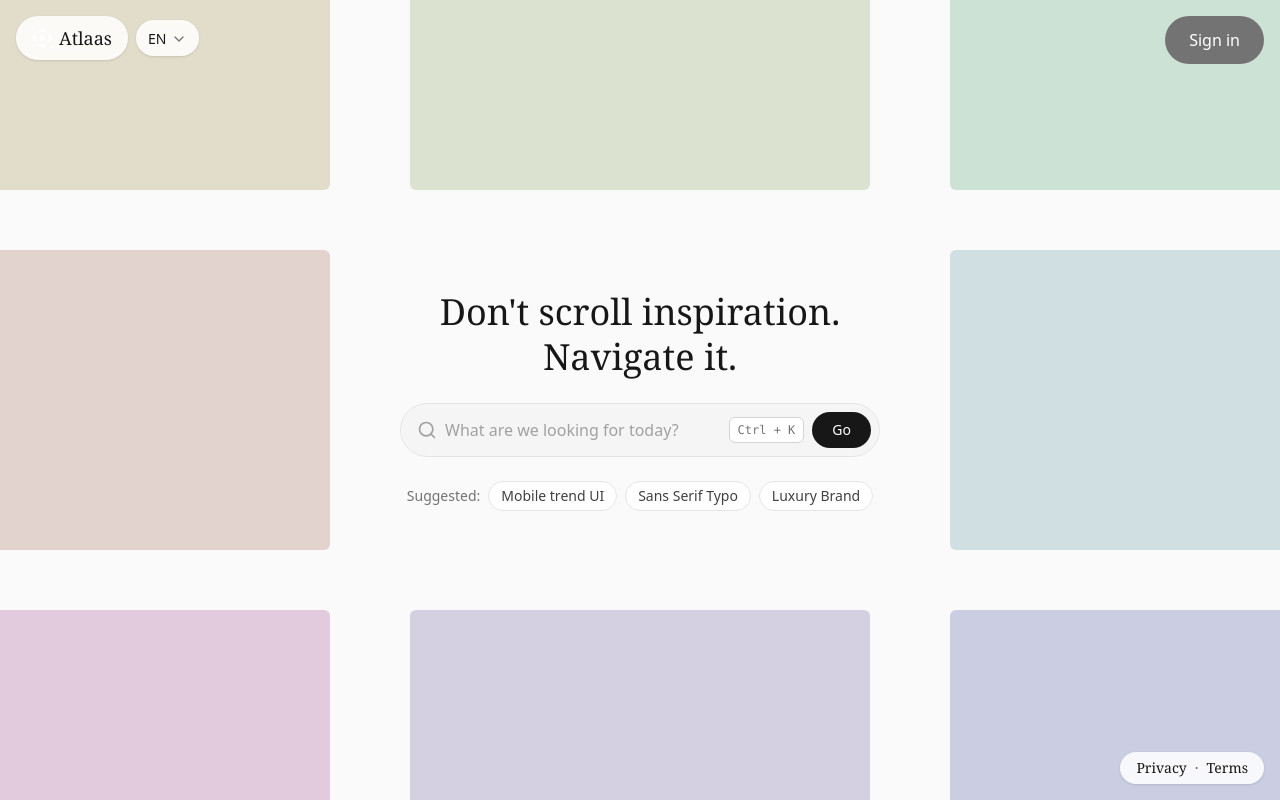
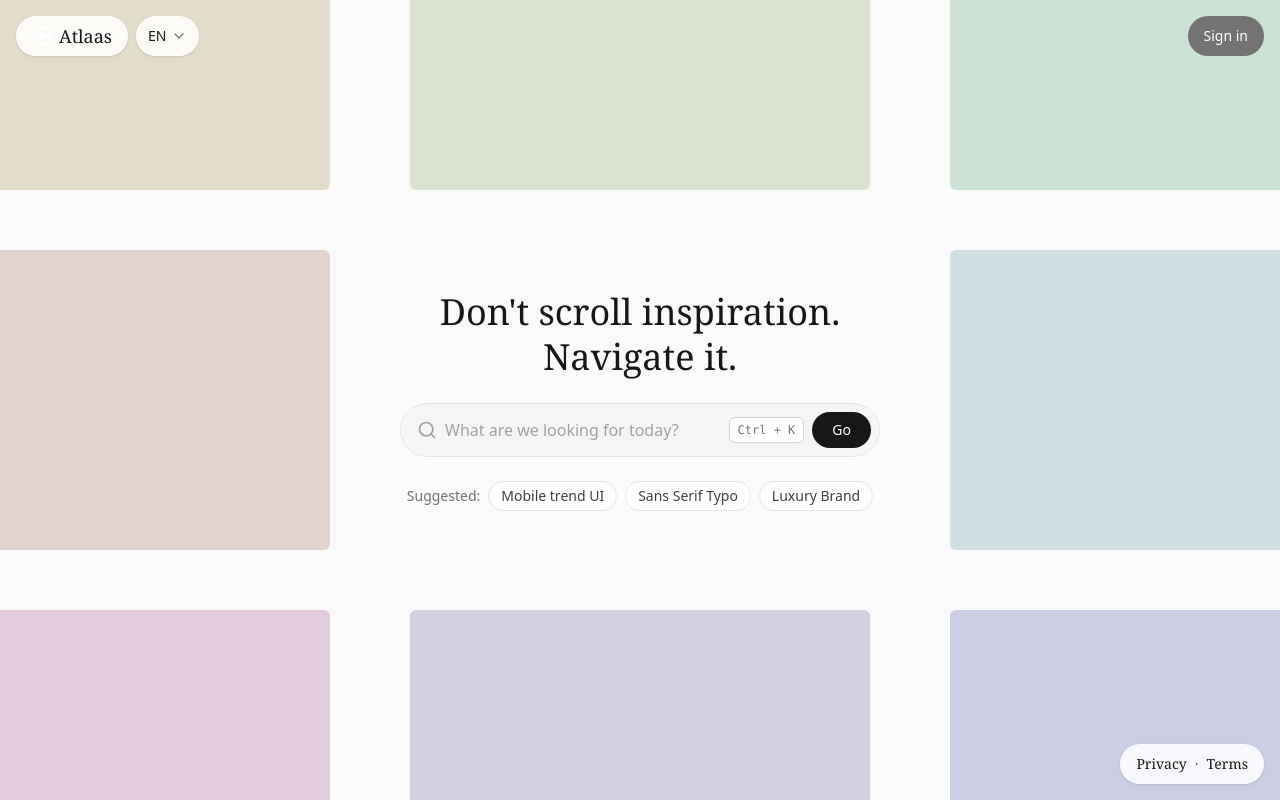
Before and after one commit to Pendragon46/ft_Pinterest, a React (Vite) app in the folder frontend/: page / in a window 1280 px wide. Built offline with nearby package versions, Linux system fonts and the light colour scheme; a web font is replaced by a local one.

Commit message:
feat(home) buttons size fixes

```diff
--- a/frontend/src/features/artworks/components/RefocusButton.tsx
+++ b/frontend/src/features/artworks/components/RefocusButton.tsx
@@ -18,7 +18,7 @@ export function RefocusButton({ visible, onClick }: RefocusButtonProps) {
       onClick={onClick}
       tabIndex={visible ? 0 : -1}
       aria-hidden={visible ? undefined : true}
-      className={`absolute bottom-6 left-1/2 flex -translate-x-1/2 items-center gap-2 rounded-full bg-neutral-900 px-5 py-2.5 text-sm font-medium text-white shadow-lg transition-all duration-200 hover:bg-neutral-800 focus-visible:outline-none focus-visible:ring-2 focus-visible:ring-neutral-900 focus-visible:ring-offset-2 motion-reduce:transition-none ${
+      className={`absolute bottom-6 left-1/2 flex h-10 -translate-x-1/2 items-center gap-2 rounded-full bg-neutral-900 px-4 text-sm font-medium text-white shadow-lg transition-all duration-200 hover:bg-neutral-800 focus-visible:outline-none focus-visible:ring-2 focus-visible:ring-neutral-900 focus-visible:ring-offset-2 motion-reduce:transition-none ${
         visible
           ? 'pointer-events-auto translate-y-0 opacity-100'
           : 'pointer-events-none translate-y-3 opacity-0'
--- a/frontend/src/features/auth/components/AuthButton.tsx
+++ b/frontend/src/features/auth/components/AuthButton.tsx
@@ -5,8 +5,9 @@ import { Link, useLocation } from 'react-router-dom'
 import { useAuthStore } from '../auth.store'
 
 // Shared pill; neutral-500 keeps the white text above WCAG AA contrast.
+// h-10 matches the other floating chrome pills (logo, language, refocus, footer).
 const PILL =
-  'inline-flex items-center rounded-full bg-neutral-500 font-medium text-white transition-colors hover:bg-neutral-600 focus-visible:outline-none focus-visible:ring-2 focus-visible:ring-neutral-900 focus-visible:ring-offset-2'
+  'inline-flex h-10 items-center rounded-full bg-neutral-500 text-sm font-medium text-white transition-colors hover:bg-neutral-600 focus-visible:outline-none focus-visible:ring-2 focus-visible:ring-neutral-900 focus-visible:ring-offset-2'
 
 export function AuthButton() {
   const { t } = useTranslation('common')
@@ -19,7 +20,7 @@ export function AuthButton() {
       <Link
         to="/login"
         state={{ background: location }}
-        className={`${PILL} px-6 py-3`}
+        className={`${PILL} px-4`}
       >
         {t('actions.signIn')}
       </Link>
@@ -28,7 +29,7 @@ export function AuthButton() {
 
   // Logged in → avatar + username pill. Chevron is decorative; click is a no-op for now.
   return (
-    <button type="button" className={`${PILL} gap-2.5 py-1.5 pe-5 ps-1.5`}>
+    <button type="button" className={`${PILL} gap-2 pe-4 ps-1`}>
       {user.avatarUrl ? (
         <img
           src={user.avatarUrl}
--- a/frontend/src/pages/HomePage.tsx
+++ b/frontend/src/pages/HomePage.tsx
@@ -21,20 +21,22 @@ export function HomePage() {
           <Link
             to="/"
             aria-label={t('app.name')}
-            className="inline-flex items-center rounded-full bg-white/85 px-4 py-2 text-lg text-neutral-900 shadow-sm backdrop-blur focus-visible:outline-none focus-visible:ring-2 focus-visible:ring-neutral-900 focus-visible:ring-offset-2"
+            className="inline-flex h-10 items-center rounded-full bg-white/85 px-4 text-lg text-neutral-900 shadow-sm backdrop-blur focus-visible:outline-none focus-visible:ring-2 focus-visible:ring-neutral-900 focus-visible:ring-offset-2"
           >
             <Logo withWordmark />
           </Link>
-          <span className="rounded-full bg-white/85 px-3 py-1.5 shadow-sm backdrop-blur">
+          <span className="inline-flex h-10 items-center rounded-full bg-white/85 px-3 shadow-sm backdrop-blur">
             <LanguageSwitcher />
           </span>
         </div>
 
-        <AuthButton />
+        <div className="pointer-events-auto">
+          <AuthButton />
+        </div>
       </header>
 
       <footer className="pointer-events-none absolute inset-x-0 bottom-0 z-10 flex justify-end p-4">
-        <nav className="pointer-events-auto flex items-center gap-2 rounded-full bg-white/85 px-4 py-1.5 text-sm text-neutral-600 shadow-sm backdrop-blur">
+        <nav className="pointer-events-auto flex h-10 items-center gap-2 rounded-full bg-white/85 px-4 text-sm text-neutral-600 shadow-sm backdrop-blur">
           <TextLink to="/privacy">{t('legal.privacy')}</TextLink>
           <span aria-hidden="true">·</span>
           <TextLink to="/terms">{t('legal.terms')}</TextLink>
```
